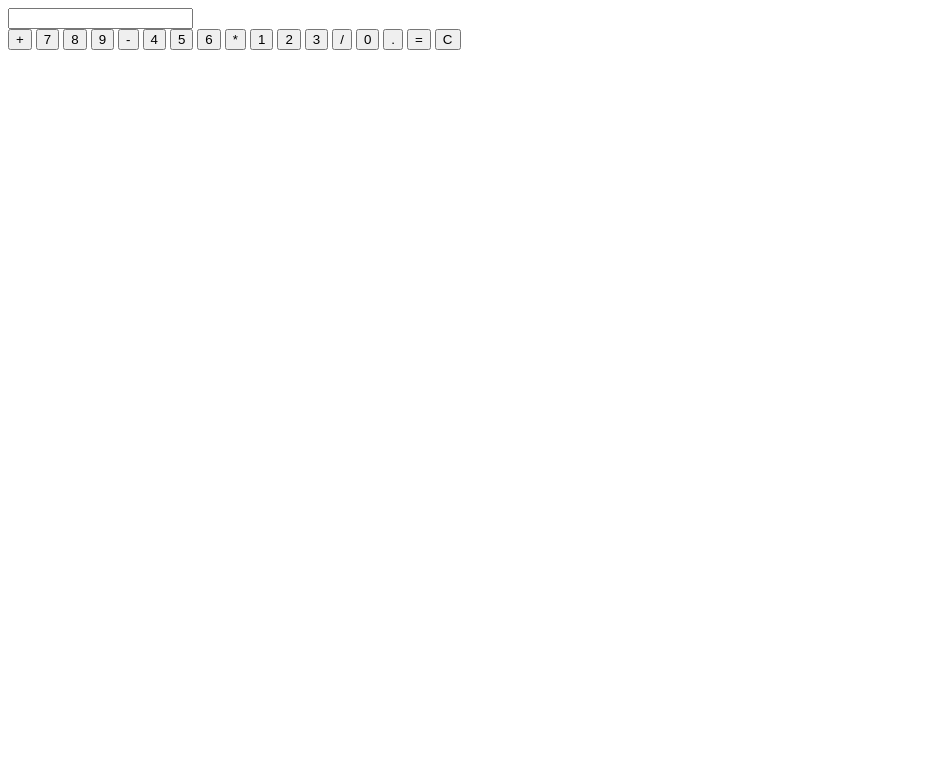
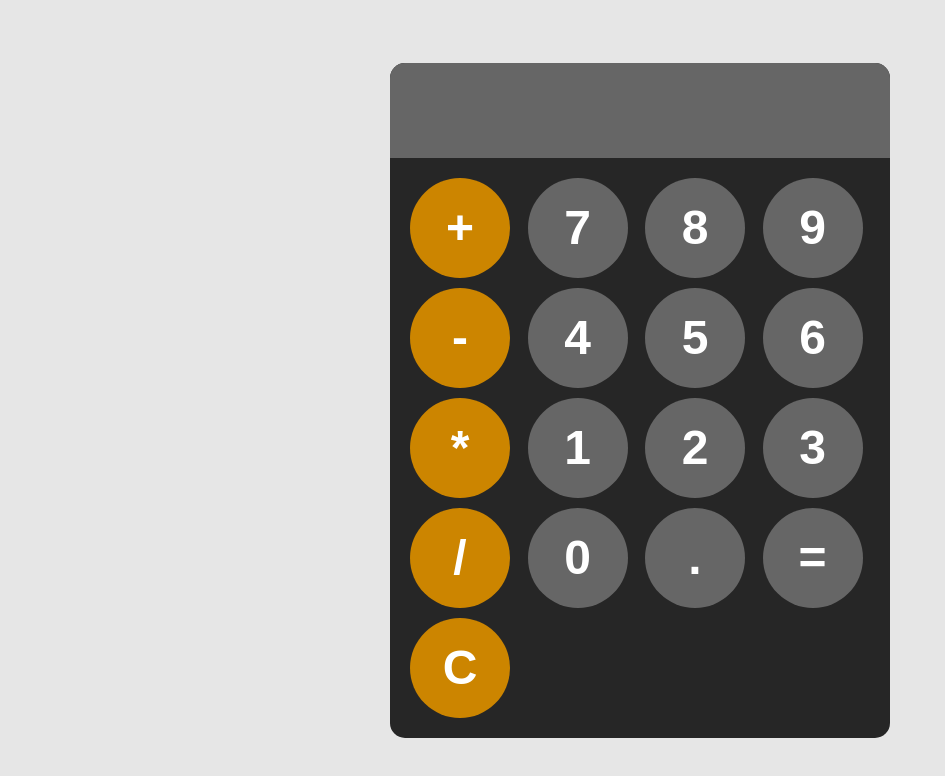
Before and after one commit to Friizor/calculator, a plain HTML site: page index.html in a window 1280 px wide. Shown: the whole page, without its empty margins (0-945 px from the left). Drawn offline with Linux system fonts and the light colour scheme.

Commit message:
adding css

```diff
--- a/index.html
+++ b/index.html
@@ -4,28 +4,29 @@
     <meta charset="UTF-8">
     <meta name="viewport" content="width=device-width, initial-scale=1.0">
     <title>Calculator</title>
+    <link rel="stylesheet" href="style.css">
 </head>
 <body>
     <div class="calculator">
         <input id="result" readonly>
         <div class="buttons">
-            <button onclick="display('+')">+</button>
+            <button class="operBtn" onclick="display('+')">+</button>
             <button onclick="display('7')">7</button>
             <button onclick="display('8')">8</button>
             <button onclick="display('9')">9</button>
-            <button onclick="display('-')">-</button>
+            <button class="operBtn" onclick="display('-')">-</button>
             <button onclick="display('4')">4</button>
             <button onclick="display('5')">5</button>
             <button onclick="display('6')">6</button>
-            <button onclick="display('*')">*</button>
+            <button class="operBtn" onclick="display('*')">*</button>
             <button onclick="display('1')">1</button>
             <button onclick="display('2')">2</button>
             <button onclick="display('3')">3</button>
-            <button onclick="display('/')">/</button>
+            <button class="operBtn" onclick="display('/')">/</button>
             <button onclick="display('0')">0</button>
             <button onclick="display('.')">.</button>
             <button onclick="countin()">=</button>
-            <button onclick="clear()">C</button>
+            <button class="operBtn" onclick="clear()">C</button>
         </div>
     </div>
 </body>
--- a/style.css
+++ b/style.css
@@ -0,0 +1,64 @@
+body {
+    margin: 0;
+    display: flex;
+    justify-content: center;
+    align-items: center;
+    height: 100vh;
+    background-color: hsl(0, 0%, 90%);
+}
+.calculator {
+    font-family: Arial, sans-serif;
+    background-color: hsl(0, 0%, 15%);
+    border-radius: 15px;
+    max-width: 500px;
+    overflow: hidden;
+}
+
+#result {
+    width: 100%;
+    padding: 20px;
+    font-size: 3rem;
+    text-align: left;
+    border: none;
+    background-color: hsl(0, 0%, 40%);
+    color: white;
+}
+
+.buttons {
+    display: grid;
+    grid-template-columns: repeat(4, 1fr);
+    gap: 10px;
+    padding: 20px;
+}
+
+button {
+    width: 100px;
+    height: 100px;
+    border-radius: 50px;
+    border: none;
+    background-color: hsl(0, 0%, 40%);
+    color: white;
+    font-size: 3rem;
+    font-weight: bold;
+    cursor: pointer;
+}
+
+button:hover {
+    background-color: hsl(0, 0%, 50%);
+}
+
+button:active {
+    background-color: hsl(0, 0%, 60%);
+}
+
+.operBtn {
+    background-color: hsl(39, 100%, 40%);
+}
+
+.operBtn:hover {
+    background-color: hsl(39, 100%, 50%);
+}
+
+.operBtn:active {
+    background-color: hsl(39, 100%, 55%);
+}
```
